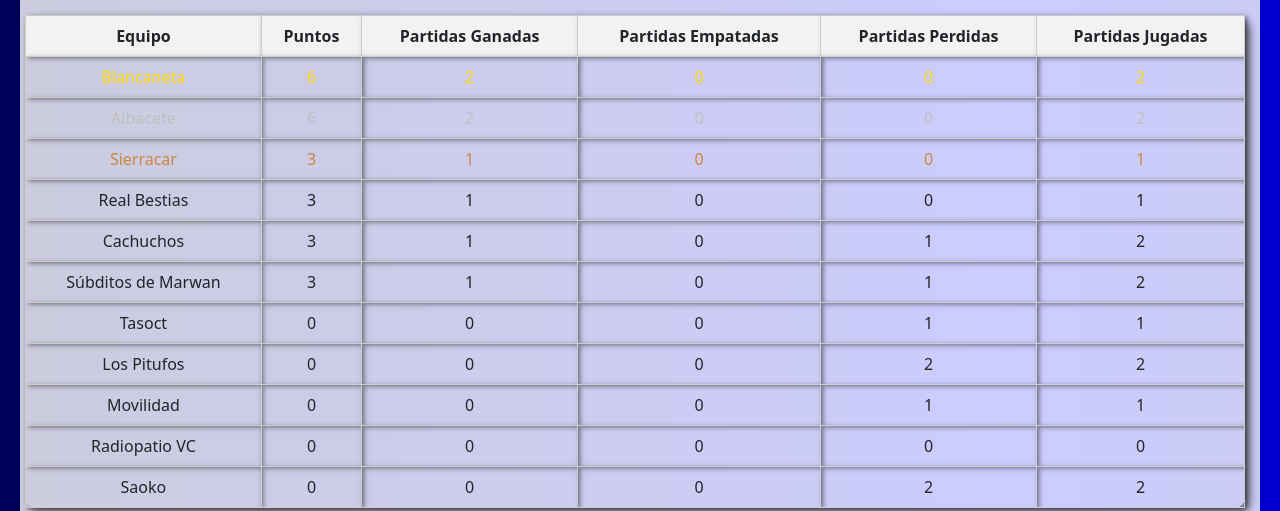
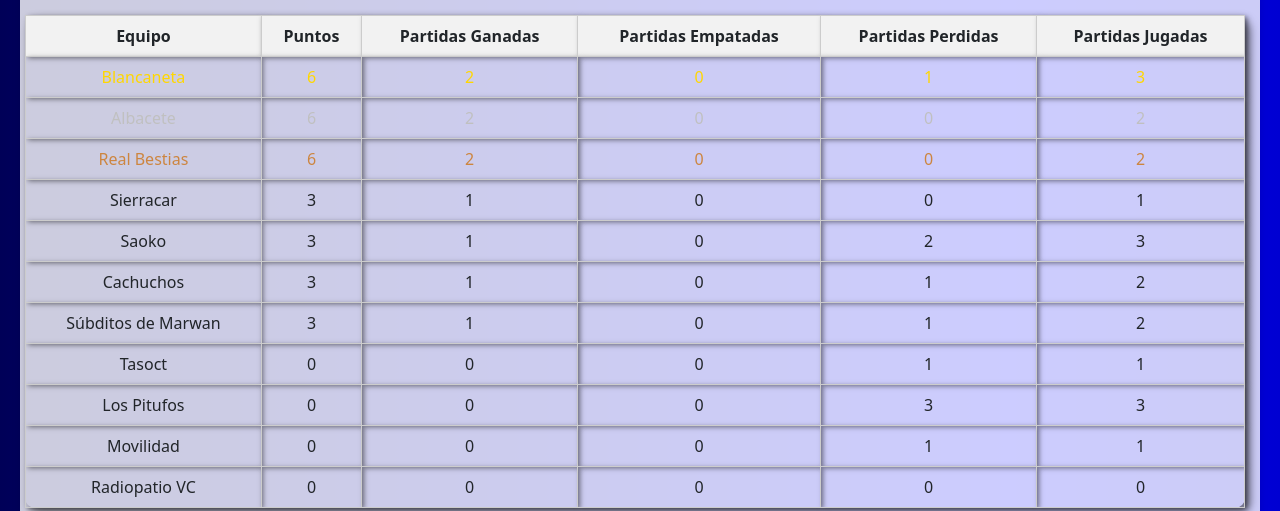
Before and after one commit to zacariadm/Torneo_voley.github.io, a plain HTML site: page index.html in a window 1280 px wide. Shown: the part 324-835 px from the top of the page. Drawn offline with nearby package versions, Linux system fonts and the light colour scheme.

Commit message:
sin video y más partidas

```diff
--- a/index.html
+++ b/index.html
@@ -116,12 +116,6 @@
       </table>
   </div>
   <br>
-  <div class="video-container">
-    <video controls autoplay loop >
-      <source src="../torneo_voley.github.io/video/1.mov" type="video/mp4">
-      Tu navegador no admite el elemento de video.
-    </video>
-    <br>
   </div>
 </section>
 
--- a/script.js
+++ b/script.js
@@ -256,9 +256,9 @@ function actualizarPuntos() {
 
     // Define el número de partidas jugadas manualmente para cada jugador
     jugadoresInfo['Blancaneta'].partidasGanadas = 2;
-    jugadoresInfo['Blancaneta'].partidasJugadas = 2; // Añade el número de partidas jugadas manualmente
+    jugadoresInfo['Blancaneta'].partidasJugadas = 3; // Añade el número de partidas jugadas manualmente
     jugadoresInfo['Blancaneta'].partidasEmpatadas = 0;
-    jugadoresInfo['Blancaneta'].partidasPerdidas = 0;
+    jugadoresInfo['Blancaneta'].partidasPerdidas = 1;
 
     jugadoresInfo['Tasoct'].partidasGanadas = 0;
     jugadoresInfo['Tasoct'].partidasJugadas = 1; // Añade el número de partidas jugadas manualmente
@@ -266,9 +266,9 @@ function actualizarPuntos() {
     jugadoresInfo['Tasoct'].partidasPerdidas = 1;
 
     jugadoresInfo['Los Pitufos'].partidasGanadas = 0;
-    jugadoresInfo['Los Pitufos'].partidasJugadas = 2; // Añade el número de partidas jugadas manualmente
+    jugadoresInfo['Los Pitufos'].partidasJugadas = 3; // Añade el número de partidas jugadas manualmente
     jugadoresInfo['Los Pitufos'].partidasEmpatadas = 0;
-    jugadoresInfo['Los Pitufos'].partidasPerdidas = 2;
+    jugadoresInfo['Los Pitufos'].partidasPerdidas = 3;
 
     jugadoresInfo['Movilidad'].partidasGanadas = 0;
     jugadoresInfo['Movilidad'].partidasJugadas = 1; // Añade el número de partidas jugadas manualmente
@@ -285,8 +285,8 @@ function actualizarPuntos() {
     jugadoresInfo['Sierracar'].partidasEmpatadas = 0;
     jugadoresInfo['Sierracar'].partidasPerdidas = 0;
 
-    jugadoresInfo['Real Bestias'].partidasGanadas = 1;
-    jugadoresInfo['Real Bestias'].partidasJugadas = 1; // Añade el número de partidas jugadas manualmente
+    jugadoresInfo['Real Bestias'].partidasGanadas = 2;
+    jugadoresInfo['Real Bestias'].partidasJugadas = 2; // Añade el número de partidas jugadas manualmente
     jugadoresInfo['Real Bestias'].partidasEmpatadas = 0;
     jugadoresInfo['Real Bestias'].partidasPerdidas = 0;
 
@@ -295,8 +295,8 @@ function actualizarPuntos() {
     jugadoresInfo['Radiopatio VC'].partidasEmpatadas = 0;
     jugadoresInfo['Radiopatio VC'].partidasPerdidas = 0;
 
-    jugadoresInfo['Saoko'].partidasGanadas = 0;
-    jugadoresInfo['Saoko'].partidasJugadas = 2; // Añade el número de partidas jugadas manualmente
+    jugadoresInfo['Saoko'].partidasGanadas = 1;
+    jugadoresInfo['Saoko'].partidasJugadas = 3; // Añade el número de partidas jugadas manualmente
     jugadoresInfo['Saoko'].partidasEmpatadas = 0;
     jugadoresInfo['Saoko'].partidasPerdidas = 2;
 
@@ -374,9 +374,8 @@ agregarResultado('22 de abril', 'Los Pitufos vs Albacete', 'Albacete');
 agregarResultado('22 de abril', 'Saoko vs Súbditos de Marwan', 'Súbditos de Marwan');
 agregarResultado('24 de abril', 'Blancaneta vs Los Pitufos', 'Blancaneta');
 agregarResultado('24 de abril', 'Movilidad vs Cachuchos', 'Cachuchos');
-
-
-
+agregarResultado('25 de abril', 'Blancaneta vs Saoko', 'Saoko');
+agregarResultado('25 de abril', 'Los pitufos vs Real Bestias', 'Real Bestias');
 
 
 // Llamar a la función para generar las partidas al cargar la página
```
